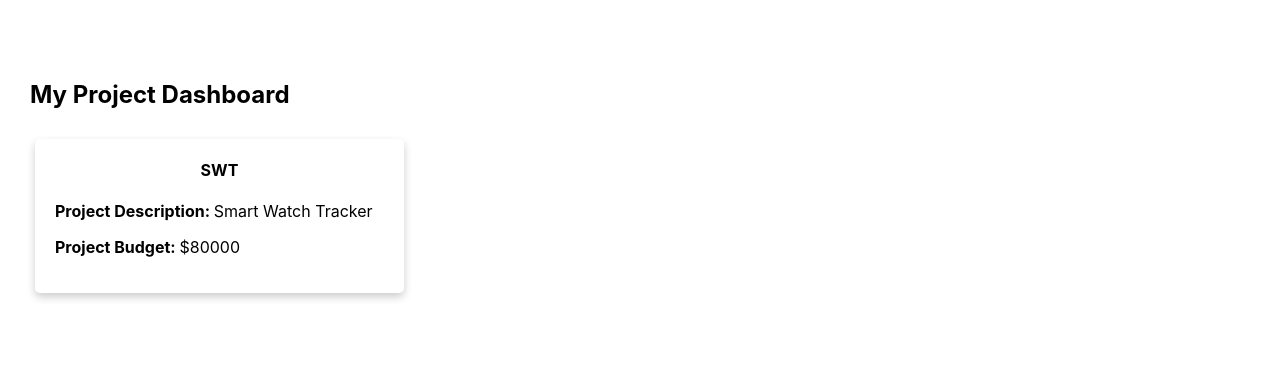
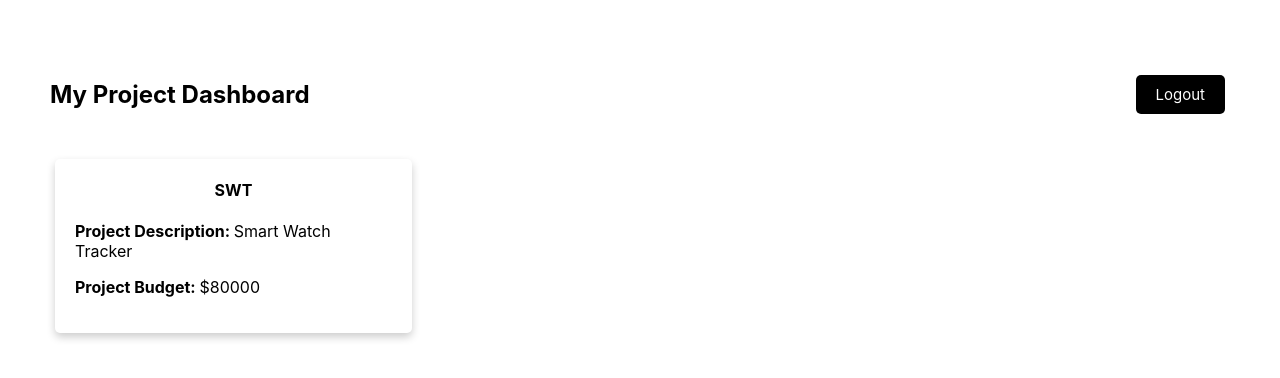
Before and after one commit to lawrencetanzhihao/TT2_Group-7, a React (Create React App) app in the folder frontend/dbs-budget-management/: page /dashboard in a window 1280 px wide. Shown: the top 378 px of the page. Built offline with nearby package versions, Linux system fonts and the light colour scheme.

Commit message:
Able to redirect router on click

```diff
--- a/frontend/dbs-budget-management/src/App.js
+++ b/frontend/dbs-budget-management/src/App.js
@@ -8,8 +8,12 @@ function App() {
     <Router>
       <div>
         <Switch>
-          <Route exact path='/' component={Login} />
-          <Route path='/dashboard' component={Dashboard} />
+          <Route exact path="/">
+            <Login />
+          </Route>
+          <Route path="/dashboard">
+            <Dashboard userId={1} />
+          </Route>
         </Switch>
       </div>
     </Router>
--- a/frontend/dbs-budget-management/src/components/Dashboard.css
+++ b/frontend/dbs-budget-management/src/components/Dashboard.css
@@ -1,14 +1,22 @@
 .dashboard {
-    margin: 30px auto;
+    margin: 30px 20px;
     overflow: auto;
     min-height: 300px;
     padding: 30px;
 }
 
+.header {
+    display: flex;
+    justify-content: space-between;
+    align-items: center;
+    margin-bottom: 20px;
+  }
+
 .column {
     float: left;
     width: 30%;
     padding: 10px;
+    cursor: pointer;
   }
 
 .row {
--- a/frontend/dbs-budget-management/src/components/Dashboard.js
+++ b/frontend/dbs-budget-management/src/components/Dashboard.js
@@ -1,8 +1,9 @@
 import { useState } from 'react'
+import { useHistory } from "react-router-dom";
 import './Dashboard.css';
 
-const Dashboard = () => {
-    const [currUserId] = useState(1)
+const Dashboard = ({ userId }) => {
+    const history = useHistory();
     const [projects] = useState([
         {
             "id": 1,
@@ -27,13 +28,27 @@ const Dashboard = () => {
         }
     ])
 
+    const onClick = (e) => {
+        e.preventDefault()
+
+        history.push(`/budget`);
+    }
+
+    const logout = (e) => {
+        e.preventDefault()
+
+        history.push(`/`);
+    }
 
     return (
         <div className='dashboard'>
-            <h2>My Project Dashboard</h2>
+            <div className='header'>
+                <h2>My Project Dashboard</h2>
+                <button className='btn' onClick={logout}>Logout</button>
+            </div>
             <div className='row'>
-                {projects.filter((project) => (project.user_id === currUserId)).map((project) => (
-                    <div className='column'>
+                {projects.filter((project) => (project.user_id === userId)).map((project) => (
+                    <div className='column' onClick={onClick}>
                         <div key={project.id} className="card">
                             <div className="container">
                                 <h4><b>{project.name}</b></h4>
--- a/frontend/dbs-budget-management/src/components/Login.js
+++ b/frontend/dbs-budget-management/src/components/Login.js
@@ -26,7 +26,10 @@ const Login = () => {
         setUsername('')
         setPassword('')
 
-        history.push(`/dashboard`);
+        history.push(`/dashboard`,
+            {
+                userId: username,
+            });
     }
 
     return (
```
